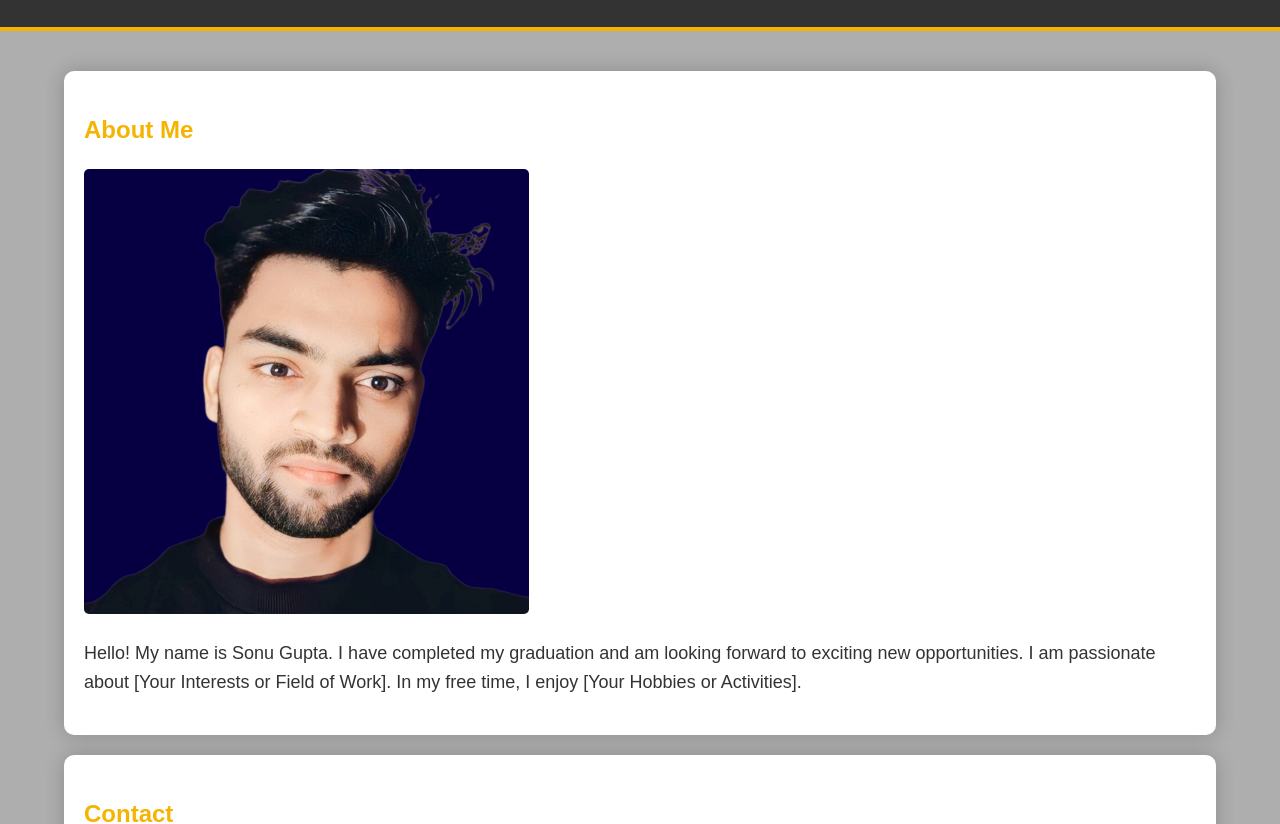
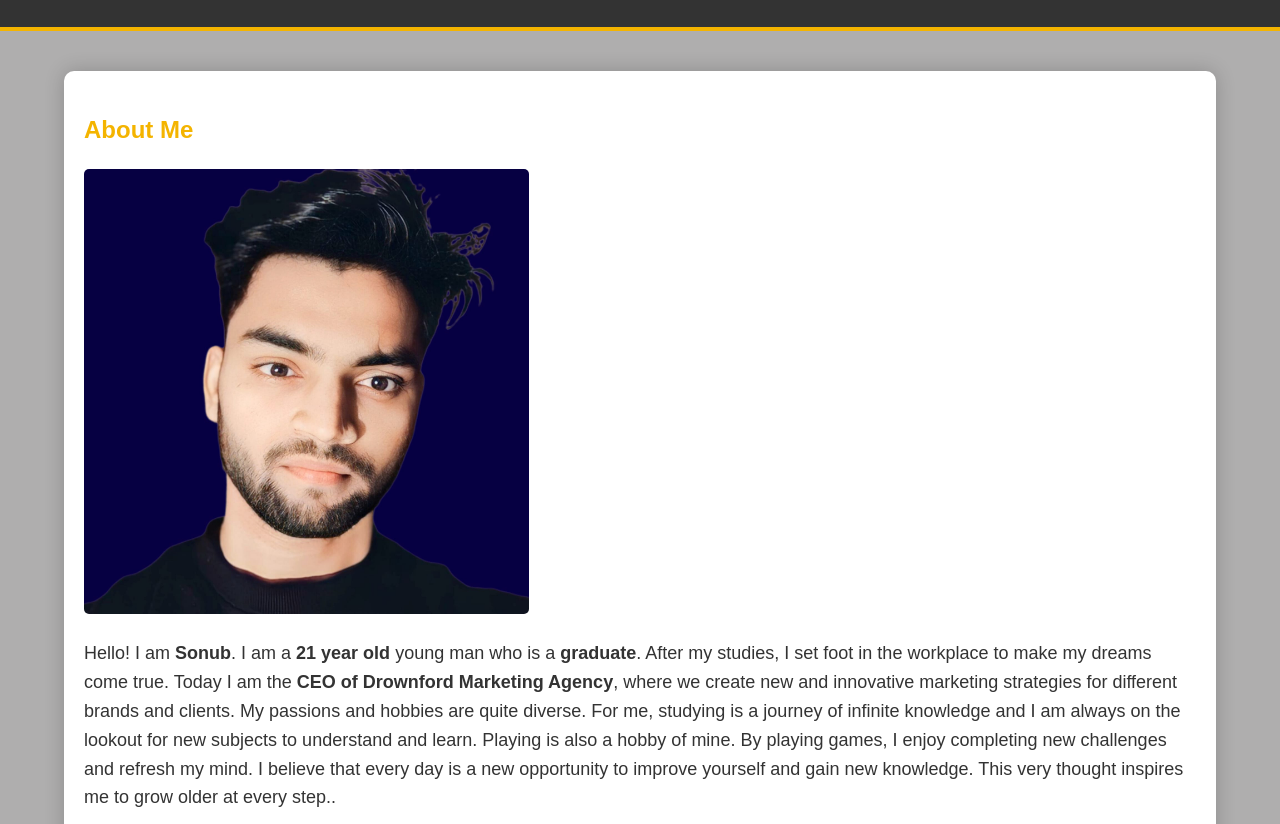
Before and after one commit to mrsonugupta/official, a plain HTML site: page index.html in a window 1280 px wide. Shown: the part 130-954 px from the top of the page. Drawn offline with Linux system fonts and the light colour scheme.

Commit message:
Update index.html

```diff
--- a/index.html
+++ b/index.html
@@ -93,7 +93,7 @@
         <section id="about" class="about">
             <h2>About Me</h2>
             <img src="sonu.jpeg" alt="Your Photo">
-            <p>Hello! My name is Sonu Gupta. I have completed my graduation and am looking forward to exciting new opportunities. I am passionate about [Your Interests or Field of Work]. In my free time, I enjoy [Your Hobbies or Activities].</p>
+            <p>Hello! I am <b>Sonub</b>. I am a <b>21 year old</b> young man who is a <b>graduate</b>. After my studies, I set foot in the workplace to make my dreams come true. Today I am the<b> CEO of Drownford Marketing Agency</b>, where we create new and innovative marketing strategies for different brands and clients. My passions and hobbies are quite diverse. For me, studying is a journey of infinite knowledge and I am always on the lookout for new subjects to understand and learn. Playing is also a hobby of mine. By playing games, I enjoy completing new challenges and refresh my mind. I believe that every day is a new opportunity to improve yourself and gain new knowledge. This very thought inspires me to grow older at every step..</p>
         </section>
 
         <section id="contact" class="contact">
```
